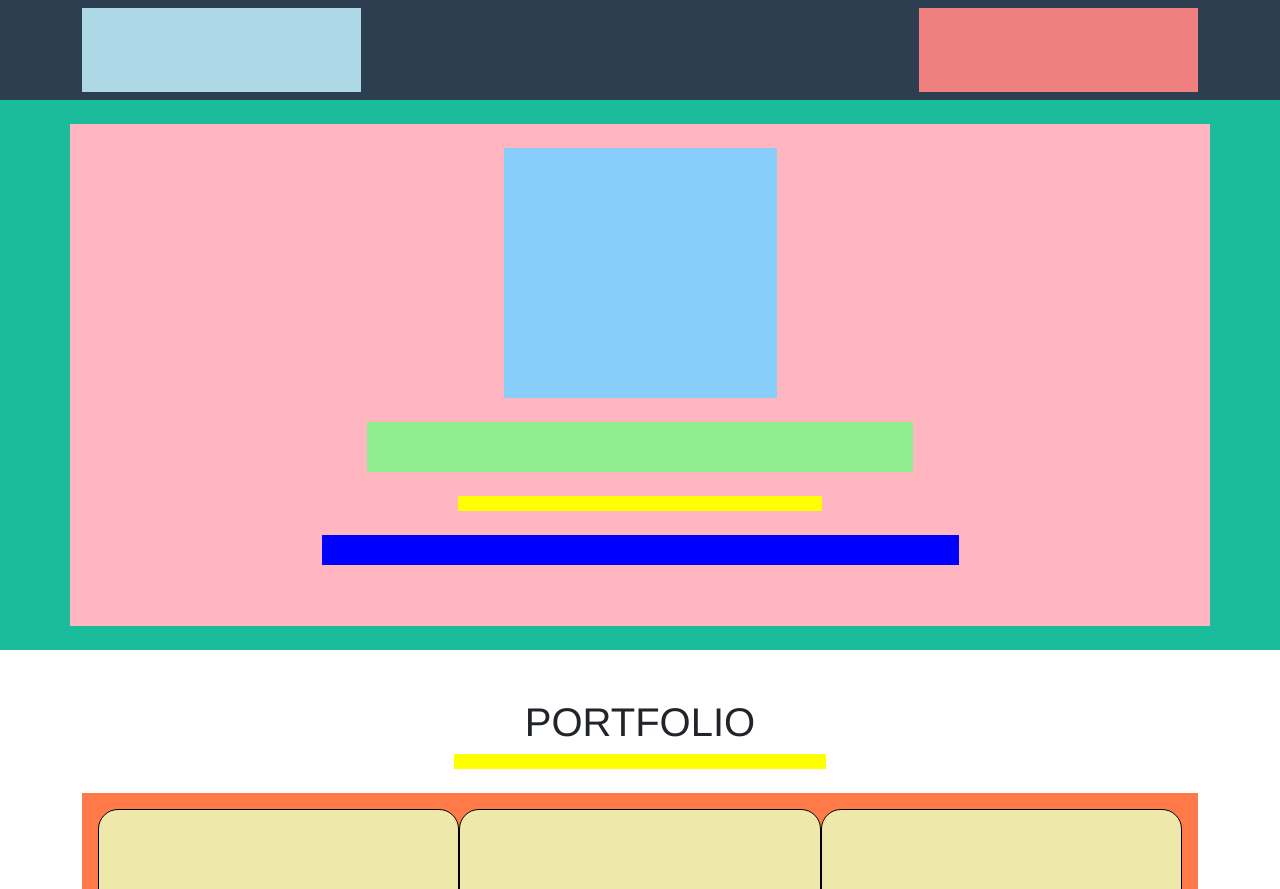
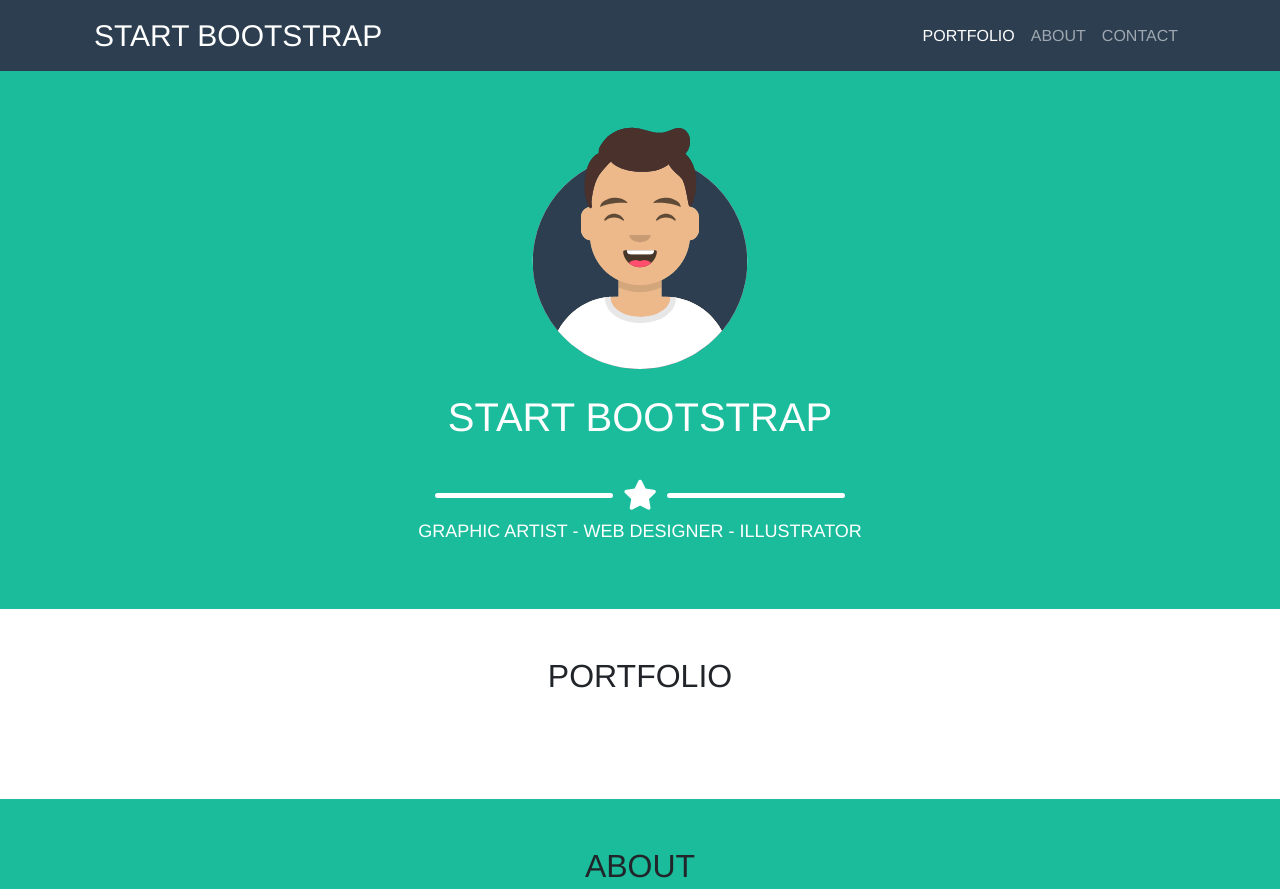
Before and after one commit to AntonioRusso1997/html-css-bootstrap-freelancer, a plain HTML site: page index.html in a window 1280 px wide. Shown: the top 889 px of the page. Drawn offline with nearby package versions, Linux system fonts and the light colour scheme.

Commit message:
Inserimento e correzione navbar + jumbotron

```diff
--- a/css/style.css
+++ b/css/style.css
@@ -8,13 +8,21 @@ body {
     font-family: Helvetica, sans-serif, Arial;
 }
 
-main {
-    padding-top: 100px;
+/* Main */
+header {
+    height: 100%;
+    background-color: #2c3e50;
 }
 
-.navbar {
-    background-color: #2c3e50;
+.navbar-brand {
+    color: white;
+    font-size: 30px;
 }
+
+.navbar-nav a {
+    color: white;
+}
+
 
 #jumbotron,
 .about-section,
@@ -22,6 +30,40 @@ main {
     background-color: #1abc9c;
 }
 
+.nav-item li {
+    display: inline-block;
+}
+
+#avatar img {
+    height: 250px;
+}
+
+#artist-name {
+    color: white;
+}
+
+
+.divider-line {
+    content: '';
+    display: inline-block;
+    height: 5px;
+    background: white;
+    border-radius: 10px;
+    margin: 0 10px;
+}
+
+.divider-star {
+    color: white;
+    font-size: 30px;
+}
+#artist-description {
+    font-weight: 400;
+    color: white;
+    font-size: 18px;
+}
+/* / Main */
+
+/* Footer */
 .footer-top {
     background-color: #3a546d;
 }
@@ -29,11 +71,12 @@ main {
 .footer-bottom {
     background-color: #2c3e50;
 }
+/* / Footer */
 
 /* /Debug */
 
 .debug .navbar {
-    height: 100px;
+    /* height: 80px; */
 }
 
 .debug .navbar .container {
--- a/index.html
+++ b/index.html
@@ -9,32 +9,51 @@
     <link rel="stylesheet" href="css/style.css">
     <title>BootStrap Freelancer</title>
 </head>
-<body class="debug">
+<body class="">
     <header class="">
-        <nav class="navbar fixed-top">
-            <div class="container">
-                <a href="#" class="navbar-brand col-3"></a>
-
-                <ul class="navbar-nav col-3">
-
-                </ul>
-            </div>
-        </nav>
+        <div class="container">
+            <nav class="navbar navbar-dark navbar-expand-lg">
+                <div class="container-fluid">
+                  <a class="navbar-brand" href="#">START BOOTSTRAP</a>
+                  <button class="navbar-toggler" type="button" data-bs-toggle="collapse" data-bs-target="#navbarNav" aria-controls="navbarNav" aria-expanded="false" aria-label="Toggle navigation">
+                    <span class="navbar-toggler-icon"></span>
+                  </button>
+                  <div class="collapse navbar-collapse" id="navbarNav">
+                    <ul class="navbar-nav ms-auto">
+                      <li class="nav-item">
+                        <a class="nav-link active" aria-current="page" href="#portfolio">PORTFOLIO</a>
+                      </li>
+                      <li class="nav-item">
+                        <a class="nav-link" href="#about">ABOUT</a>
+                      </li>
+                      <li class="nav-item">
+                        <a class="nav-link" href="#contact">CONTACT</a>
+                      </li>
+                    </ul>
+                </div>
+            </nav>
+        </div>
     </header>
 
     <main>
         <div id="jumbotron" class="container-fluid p-4">
             <div id="jumbo-main" class="container d-flex flex-column align-items-center text-center p-4">
-                <div id="avatar" class="col-3 mb-4"></div>
-                <div id="artist-name" class="col-6 mb-4"></div>
-                <div id="star-hr" class="col-4 mb-4"></div>
-                <div id="artist-description" class="col-7"></div>
+                <div id="avatar" class="col-md-6 col-lg-3 mb-4">
+                    <img src="img/avatar.svg" alt="avatar img">
+                </div>
+                <div id="artist-name" class="col-md-12 col-lg-6 mb-4"><h1>START BOOTSTRAP</h1></div>
+                <div class="divider container d-flex justify-content-center align-items-center">
+                    <div class="divider-line col-2"></div>
+                    <div class="divider-star col-auto"><i class="fas fa-star"></i></div>
+                    <div class="divider-line col-2"></div>
+                </div>
+                <div id="artist-description" class="col-md-12 col-lg-7"><p>GRAPHIC ARTIST - WEB DESIGNER - ILLUSTRATOR</p></div>
             </div>
         </div>
         <!-- Portfolio -->
         <div class="porfolio-section container-fluid p-5">
             <div class="container text-center">
-                <h1>PORTFOLIO</h1>
+                <h2>PORTFOLIO</h2>
                 <div id="star-hr" class="col-4 mb-4 m-auto"></div>
                 <div id="portfolio" class="container">
                     <div class="row p-3 justify-content-center">
@@ -66,7 +85,7 @@
         <!-- About -->
         <div class="about-section container-fluid p-5">
             <div class="container text-center">
-                <h1>ABOUT</h1>
+                <h2>ABOUT</h2>
                 <div id="star-hr" class="col-4 mb-4 m-auto"></div>
                 <div id="about" class="container p-3">
                     <div class="row justify-content-center p-2">
@@ -86,7 +105,7 @@
         <!-- Contact me -->
         <div class="contact-section container-fluid p-5">
             <div class="container text-center">
-                <h1>CONTACT ME</h1>
+                <h2>CONTACT ME</h2>
                 <div id="star-hr" class="col-4 mb-4 m-auto"></div>
             </div>
             <div id="contact-me" class="container p-3">
```
Also changed, not shown: img/avatar.svg (added), img/cabin.png (added), img/cake.png (added), img/circus.png (added), img/game.png (added), img/safe.png (added), img/submarine.png (added).
